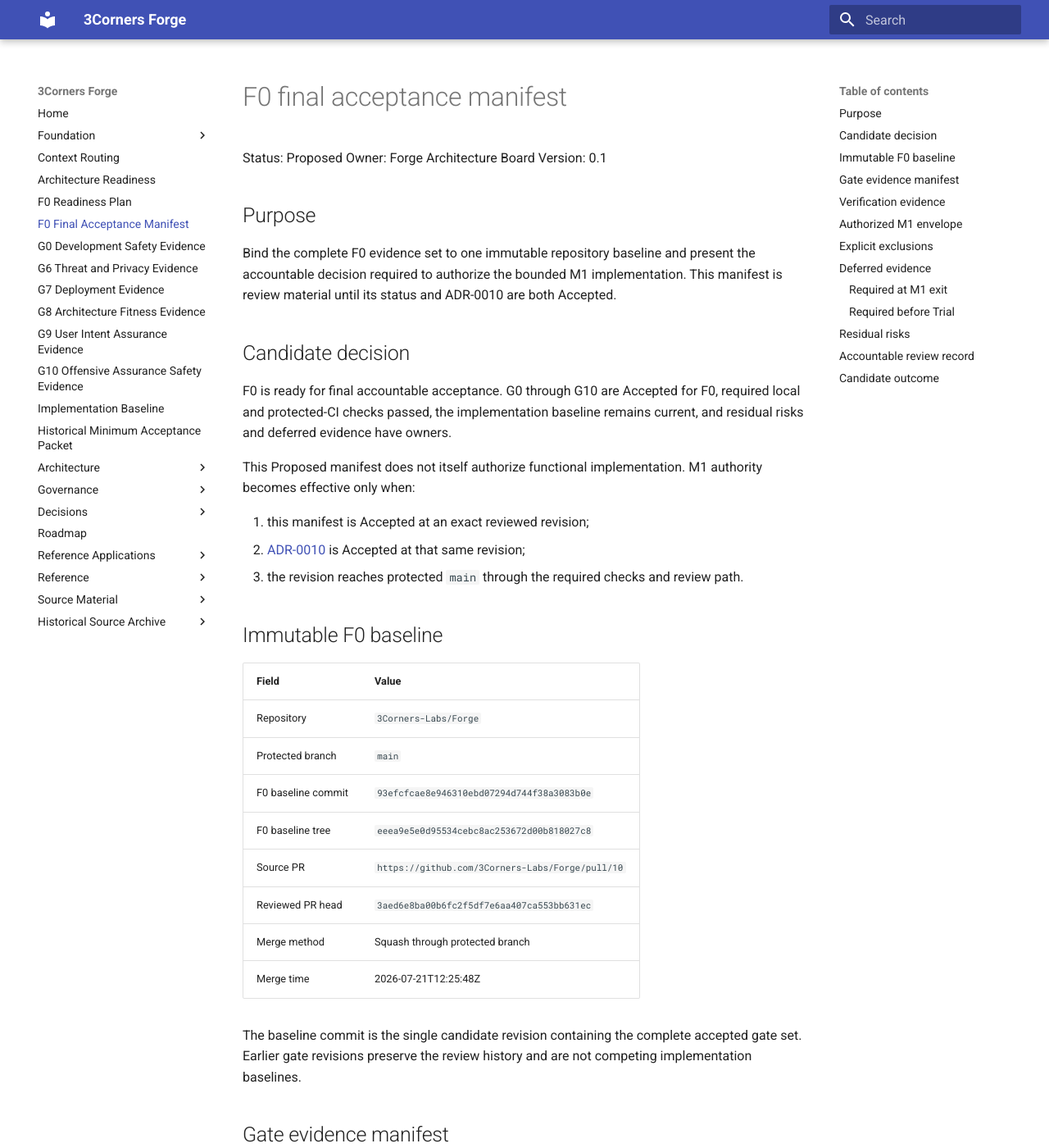
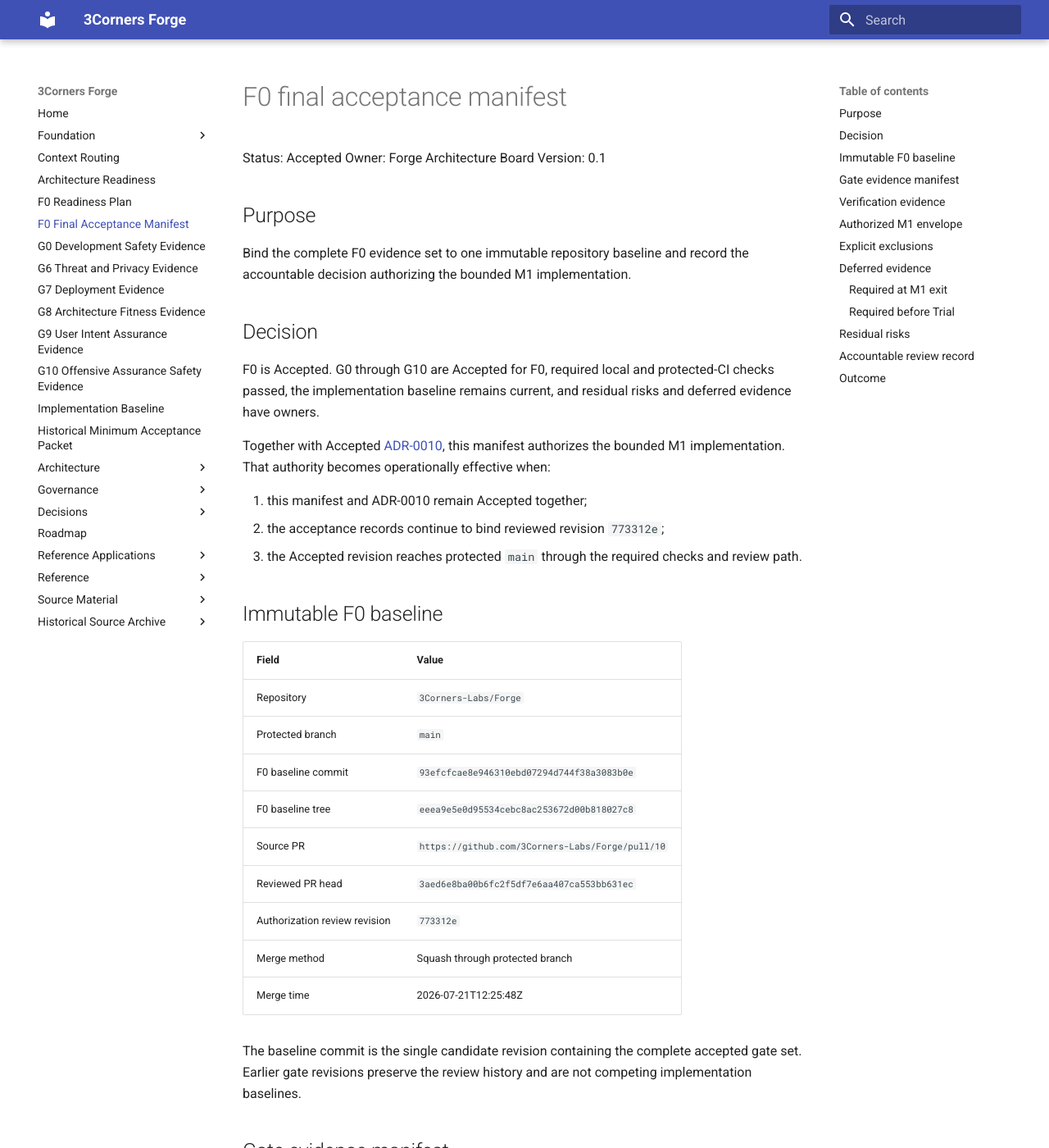
Before and after one commit to 3Corners-Labs/Forge, an MkDocs documentation site: the page built from docs/governance/f0-acceptance-manifest.md, in a window 1280 px wide and 1400 px high. Shown: the whole window at 82% size. Built offline with MkDocs 1.6.1 and Material for MkDocs 9.7.7, drawn with Linux system fonts in a browser that asks for light colours; some of the changed text lies outside the part shown.

Commit message:
docs(architecture): authorize bounded M1 implementation

```diff
--- a/docs/governance/f0-acceptance-manifest.md
+++ b/docs/governance/f0-acceptance-manifest.md
@@ -1,22 +1,22 @@
 # F0 final acceptance manifest
 
-Status: Proposed
+Status: Accepted
 Owner: Forge Architecture Board
 Version: 0.1
 
 ## Purpose
 
-Bind the complete F0 evidence set to one immutable repository baseline and present the accountable decision required to authorize the bounded M1 implementation. This manifest is review material until its status and ADR-0010 are both Accepted.
+Bind the complete F0 evidence set to one immutable repository baseline and record the accountable decision authorizing the bounded M1 implementation.
 
-## Candidate decision
+## Decision
 
-F0 is ready for final accountable acceptance. G0 through G10 are Accepted for F0, required local and protected-CI checks passed, the implementation baseline remains current, and residual risks and deferred evidence have owners.
+F0 is Accepted. G0 through G10 are Accepted for F0, required local and protected-CI checks passed, the implementation baseline remains current, and residual risks and deferred evidence have owners.
 
-This Proposed manifest does not itself authorize functional implementation. M1 authority becomes effective only when:
+Together with Accepted [ADR-0010](../decisions/0010-authorize-bounded-m1-implementation.md), this manifest authorizes the bounded M1 implementation. That authority becomes operationally effective when:
 
-1. this manifest is Accepted at an exact reviewed revision;
-2. [ADR-0010](../decisions/0010-authorize-bounded-m1-implementation.md) is Accepted at that same revision;
-3. the revision reaches protected `main` through the required checks and review path.
+1. this manifest and ADR-0010 remain Accepted together;
+2. the acceptance records continue to bind reviewed revision `773312e`;
+3. the Accepted revision reaches protected `main` through the required checks and review path.
 
 ## Immutable F0 baseline
 
@@ -28,6 +28,7 @@ This Proposed manifest does not itself authorize functional implementation. M1 a
 | F0 baseline tree | `eeea9e5e0d95534cebc8ac253672d00b818027c8` |
 | Source PR | `https://github.com/3Corners-Labs/Forge/pull/10` |
 | Reviewed PR head | `3aed6e8ba00b6fc2f5df7e6aa407ca553bb631ec` |
+| Authorization review revision | `773312e` |
 | Merge method | Squash through protected branch |
 | Merge time | 2026-07-21T12:25:48Z |
 
@@ -127,15 +128,15 @@ The following remain unauthorized:
 
 | Role | Reviewer | Outcome | Date |
 |---|---|---|---|
-| Delivery owner | Sijbren Beukenkamp | Pending | — |
-| Product | Sijbren Beukenkamp, temporary | Pending | — |
-| Architecture | Sijbren Beukenkamp, temporary | Pending | — |
-| Security and Privacy | Sijbren Beukenkamp, temporary | Pending | — |
-| Engineering | Sijbren Beukenkamp, temporary | Pending | — |
-| Operations | Sijbren Beukenkamp, temporary | Pending | — |
+| Delivery owner | Sijbren Beukenkamp | Accept | 2026-07-21 |
+| Product | Sijbren Beukenkamp, temporary | Accept | 2026-07-21 |
+| Architecture | Sijbren Beukenkamp, temporary | Accept | 2026-07-21 |
+| Security and Privacy | Sijbren Beukenkamp, temporary | Accept | 2026-07-21 |
+| Engineering | Sijbren Beukenkamp, temporary | Accept | 2026-07-21 |
+| Operations | Sijbren Beukenkamp, temporary | Accept | 2026-07-21 |
 
-The AI contributor may prepare this manifest and its verification evidence but cannot provide the accountable acceptance. Acceptance SHALL record the exact reviewed Git revision and explicitly state `F0 Accepted; bounded M1 implementation authorized under ADR-0010`.
+Sijbren Beukenkamp accepted this manifest and ADR-0010 as drafted at revision `773312e` on 2026-07-21 and stated: `F0 Accepted; bounded M1 implementation authorized under ADR-0010`. The AI contributor prepared the manifest and verification evidence but did not provide accountable acceptance.
 
-## Candidate outcome
+## Outcome
 
-**Ready for accountable review.** Until the review record is complete and both documents are Accepted on protected `main`, F0 is not finally accepted and M1 functional implementation remains denied.
+**F0 Accepted; bounded M1 implementation authorized under ADR-0010.** The authority becomes operationally effective when this Accepted packet reaches protected `main`. All explicit exclusions, stop conditions, residual risks, and deferred evidence remain binding.
```
Also changed, not shown: docs/README.md (+1 -1 lines), docs/decisions/0010-authorize-bounded-m1-implementation.md (+10 -10 lines), docs/decisions/README.md (+1 -1 lines), docs/governance/architecture-readiness.md (+3 -3 lines), docs/roadmap.md (+1 -1 lines).
